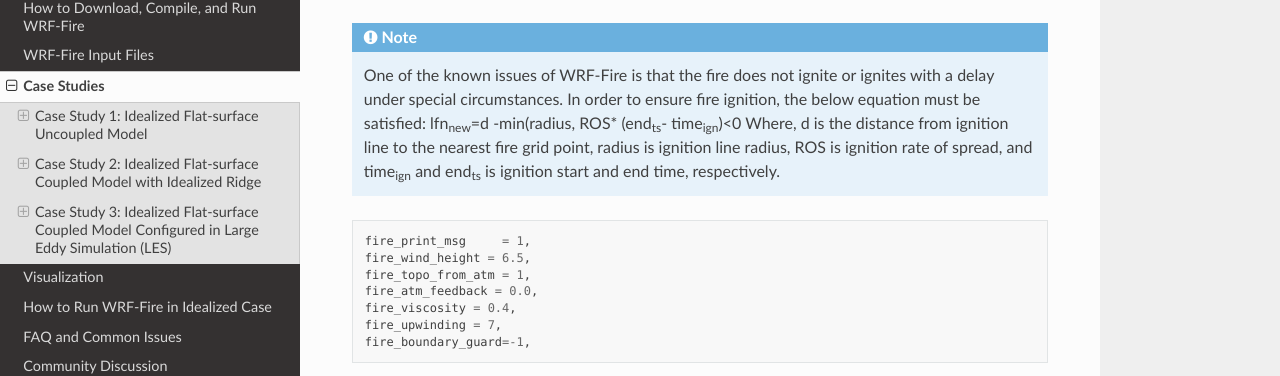
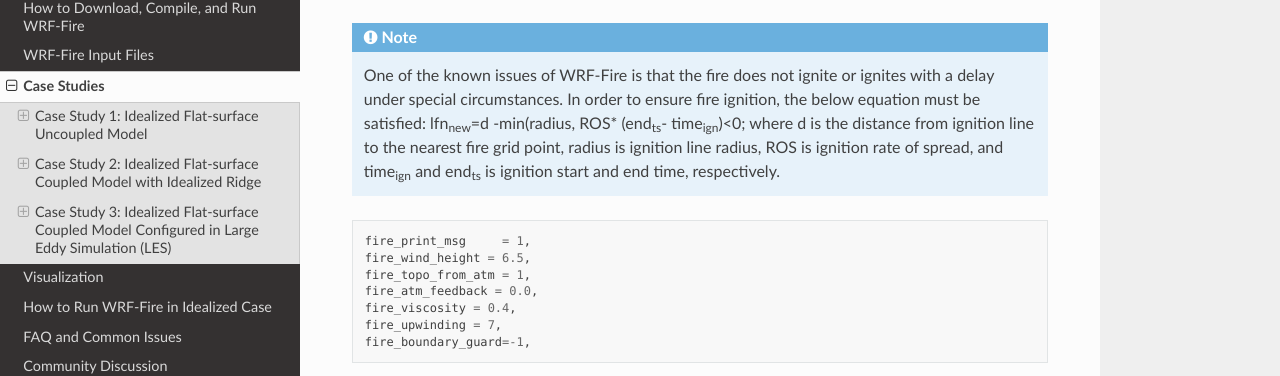
Before and after one commit to WRF-Fire-UNR/UNR-WRF-FIRE, a Sphinx documentation site: the page built from docs/source/case_studies.rst, in a window 1280 px wide and 900 px high, scrolled down 5911 px. Shown: the part 144-520 px from the top of the window. Built offline with Sphinx 7.4.7 and the Read the Docs theme 2.0.0, drawn with Linux system fonts in a browser that asks for light colours.

Commit message:
Update case_studies.rst

```diff
--- a/docs/source/case_studies.rst
+++ b/docs/source/case_studies.rst
@@ -224,7 +224,7 @@ The above set of options are used to define fire ignition characteristics. WRF-F
 
 .. Note:: The number 1 at the end of the above-mentioned ignition line characteristics indicates the ignition line number. Therefore, if 2 ignition lines are desired, all the above options must be repeated with the difference that the end number must be changed to 2. For instance, the ignition ROS of the ignition line 2 is “fire_ignition_ros2”.
 
-.. Note:: One of the known issues of WRF-Fire is that the fire does not ignite or ignites with a delay under special circumstances. In order to ensure fire ignition, the below equation must be satisfied: lfn\ :sub:`new`\ =d -min⁡(radius, ROS* (end\ :sub:`ts`\ - time\ :sub:`ign`\)<0 Where, d is the distance from ignition line to the nearest fire grid point, radius is ignition line radius, ROS is ignition rate of spread, and time\ :sub:`ign`\  and end\ :sub:`ts`\  is ignition start and end time, respectively.
+.. Note:: One of the known issues of WRF-Fire is that the fire does not ignite or ignites with a delay under special circumstances. In order to ensure fire ignition, the below equation must be satisfied: lfn\ :sub:`new`\ =d -min⁡(radius, ROS* (end\ :sub:`ts`\ - time\ :sub:`ign`\)<0; where d is the distance from ignition line to the nearest fire grid point, radius is ignition line radius, ROS is ignition rate of spread, and time\ :sub:`ign`\  and end\ :sub:`ts`\  is ignition start and end time, respectively.
 
 ::
 
```
